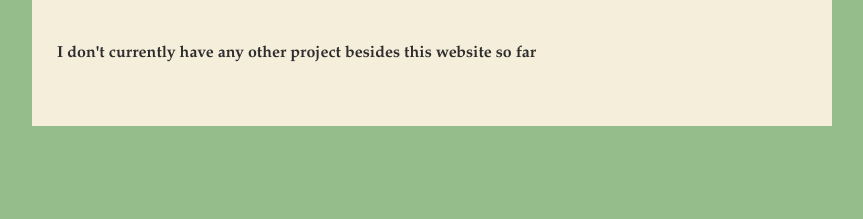
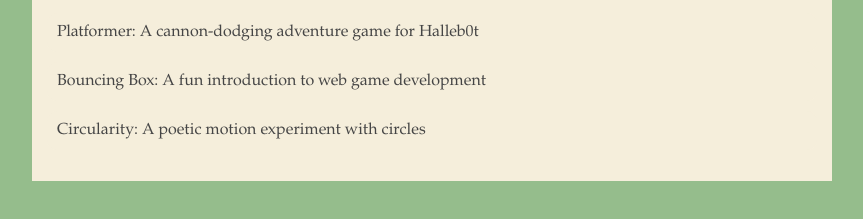
Before and after one commit to mariahe0807/mariahe0807.github.io, a plain HTML site: page portfolio.html in a window 1280 px wide. Shown: the part 143-362 px from the top of the page, without its empty margins (208-1071 px from the left). Drawn offline with Linux system fonts and the light colour scheme.

Commit message:
Portfolio is completedgit add .

```diff
--- a/portfolio.html
+++ b/portfolio.html
@@ -15,6 +15,7 @@
   <nav>
 
 <h1>Bleep Bloop</h1>
+
 <ul id="nav-ul">
 <li class="nav-li">
       <a href="index.html">Home</a>
@@ -31,10 +32,19 @@
   <main>
 <div class="content">
     <h1>Portfolio</h1>
+
     <ul id="portfolio">
 
       <li>
-       <h4>I don't currently have any other project besides this website so far</h4>
+  <a href="fsd-projects/platformer/">Platformer: A cannon-dodging adventure game for Halleb0t</a>
+      </li>
+
+      <li>
+  <a href="fsd-projects/bouncing-box/">Bouncing Box: A fun introduction to web game development</a>
+      </li>
+
+      <li>
+  <a href="fsd-projects/circularity/">Circularity: A poetic motion experiment with circles</a>
       </li>
 
     </ul>
```
